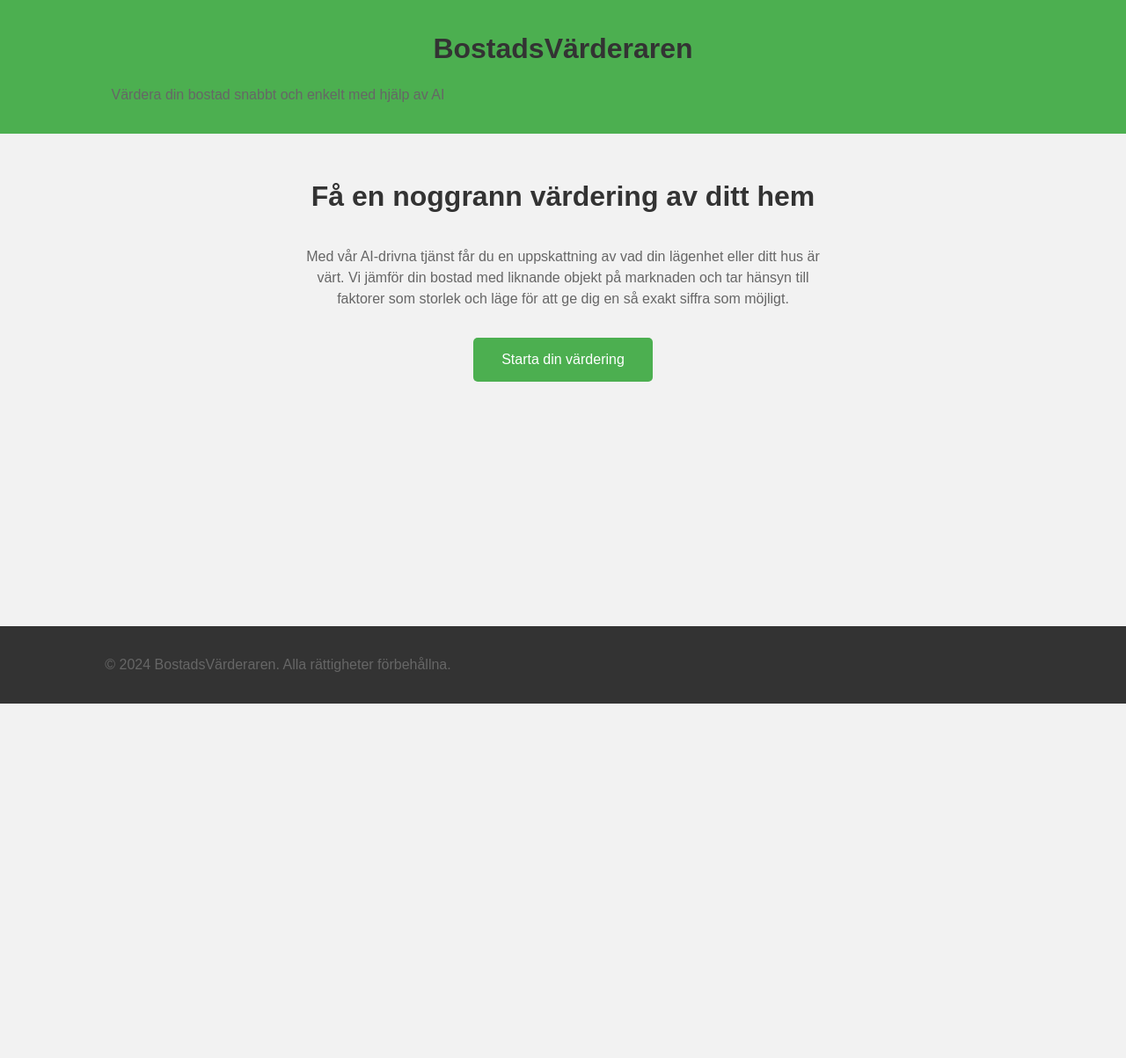
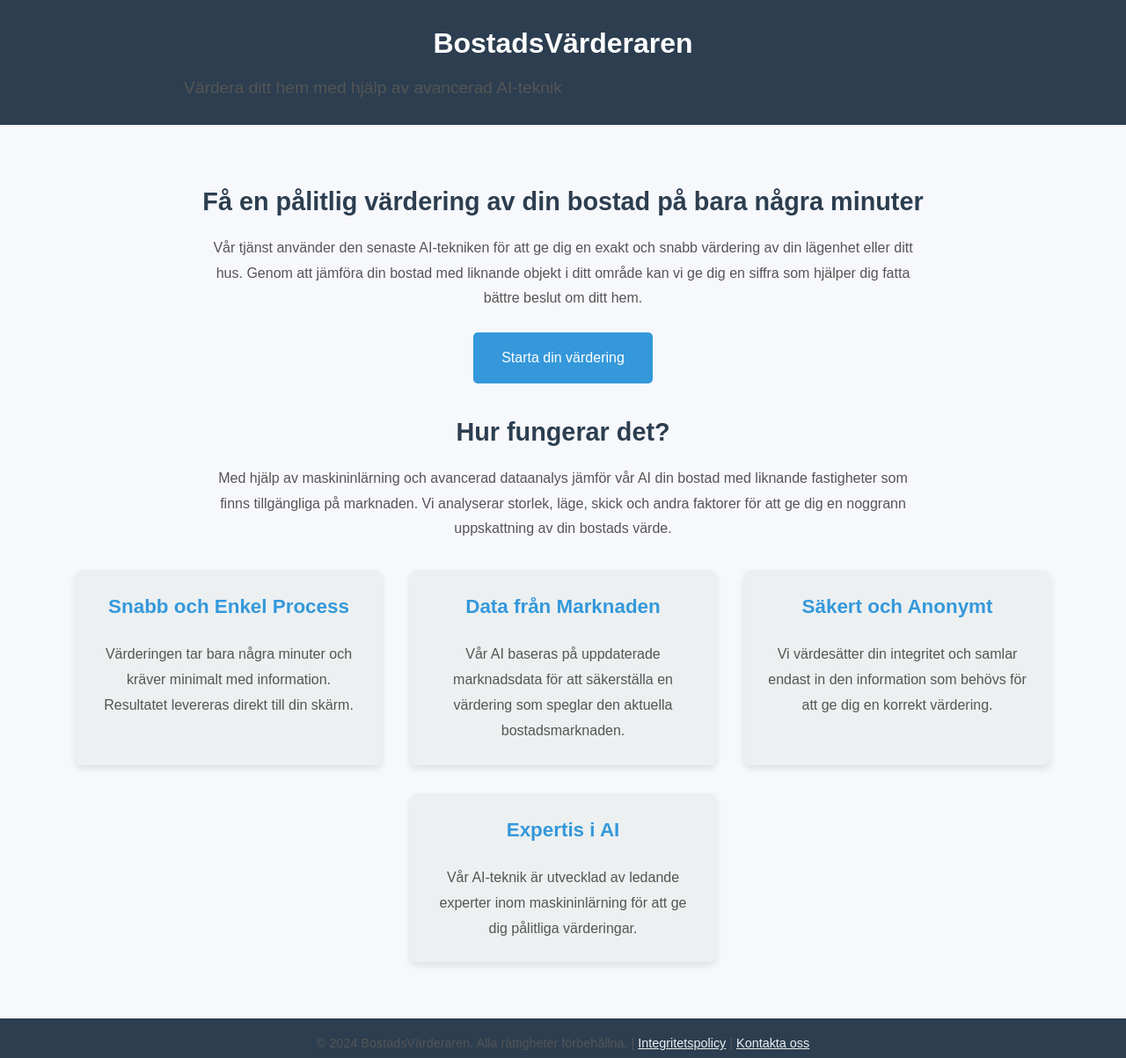
Before and after one commit to RabeeElbanna/INl-mning, a plain HTML site: page index.html in a window 1280 px wide. Shown: the whole page at 88% size. Before the commit the page ends 800 px from the top, so only its background shows below. Drawn offline with Linux system fonts and the light colour scheme.

Commit message:
Update index.html

```diff
--- a/index.html
+++ b/index.html
@@ -3,63 +3,106 @@
 <head>
     <meta charset="UTF-8">
     <meta name="viewport" content="width=device-width, initial-scale=1.0">
-    <title>BostadsVärderaren - Värdera ditt hem med AI</title>
+    <title>BostadsVärderaren - Värdera din bostad med AI</title>
     <style>
+        /* Grundläggande stil för att skapa en modern och professionell känsla */
         body {
             font-family: Arial, sans-serif;
             margin: 0;
             padding: 0;
-            background-color: #f2f2f2;
+            background-color: #f7f8fc;
+            color: #333;
+            line-height: 1.6;
         }
 
         header {
-            background-color: #4CAF50;
-            color: white;
-            padding: 1rem;
+            background-color: #2C3E50;
+            color: #fff;
+            padding: 1.5rem;
             text-align: center;
         }
 
-        main {
-            display: flex;
-            flex-direction: column;
-            align-items: center;
-            text-align: center;
-            padding: 2rem;
+        header h1 {
+            margin: 0;
+            font-size: 2rem;
         }
 
-        h1 {
-            color: #333;
+        header p {
+            margin: 0.5rem 0 0;
+            font-size: 1.2rem;
+        }
+
+        main {
+            padding: 2rem;
+            max-width: 1200px;
+            margin: 0 auto;
+        }
+
+        .section {
+            margin: 2rem 0;
+            text-align: center;
+        }
+
+        h2 {
+            color: #2C3E50;
+            font-size: 1.8rem;
+            margin-bottom: 1rem;
         }
 
         p {
-            color: #666;
-            max-width: 600px;
-            line-height: 1.5;
+            color: #555;
+            max-width: 800px;
+            margin: 0 auto;
+            line-height: 1.8;
         }
 
         .cta-button {
-            background-color: #4CAF50;
+            display: inline-block;
+            background-color: #3498DB;
             color: white;
             padding: 1rem 2rem;
-            margin-top: 1rem;
+            margin-top: 1.5rem;
             border: none;
             border-radius: 5px;
             cursor: pointer;
             font-size: 1rem;
+            text-decoration: none;
+            transition: background-color 0.3s;
         }
 
         .cta-button:hover {
-            background-color: #45a049;
+            background-color: #2980B9;
+        }
+
+        .features {
+            display: flex;
+            flex-wrap: wrap;
+            justify-content: center;
+            gap: 2rem;
+            margin-top: 2rem;
+        }
+
+        .feature {
+            background-color: #ecf0f1;
+            padding: 1.5rem;
+            border-radius: 8px;
+            box-shadow: 0 4px 8px rgba(0,0,0,0.1);
+            flex: 1 1 250px;
+            max-width: 300px;
+        }
+
+        .feature h3 {
+            color: #3498DB;
+            font-size: 1.4rem;
+            margin-top: 0;
         }
 
         footer {
-            background-color: #333;
+            background-color: #2C3E50;
             color: white;
             text-align: center;
             padding: 1rem;
-            position: fixed;
-            bottom: 0;
-            width: 100%;
+            font-size: 0.9rem;
         }
     </style>
 </head>
@@ -67,17 +110,43 @@
 
 <header>
     <h1>BostadsVärderaren</h1>
-    <p>Värdera din bostad snabbt och enkelt med hjälp av AI</p>
+    <p>Värdera ditt hem med hjälp av avancerad AI-teknik</p>
 </header>
 
 <main>
-    <h1>Få en noggrann värdering av ditt hem</h1>
-    <p>Med vår AI-drivna tjänst får du en uppskattning av vad din lägenhet eller ditt hus är värt. Vi jämför din bostad med liknande objekt på marknaden och tar hänsyn till faktorer som storlek och läge för att ge dig en så exakt siffra som möjligt.</p>
-    <button class="cta-button">Starta din värdering</button>
+    <section class="section">
+        <h2>Få en pålitlig värdering av din bostad på bara några minuter</h2>
+        <p>Vår tjänst använder den senaste AI-tekniken för att ge dig en exakt och snabb värdering av din lägenhet eller ditt hus. Genom att jämföra din bostad med liknande objekt i ditt område kan vi ge dig en siffra som hjälper dig fatta bättre beslut om ditt hem.</p>
+        <a href="#" class="cta-button">Starta din värdering</a>
+    </section>
+
+    <section class="section">
+        <h2>Hur fungerar det?</h2>
+        <p>Med hjälp av maskininlärning och avancerad dataanalys jämför vår AI din bostad med liknande fastigheter som finns tillgängliga på marknaden. Vi analyserar storlek, läge, skick och andra faktorer för att ge dig en noggrann uppskattning av din bostads värde.</p>
+    </section>
+
+    <section class="section features">
+        <div class="feature">
+            <h3>Snabb och Enkel Process</h3>
+            <p>Värderingen tar bara några minuter och kräver minimalt med information. Resultatet levereras direkt till din skärm.</p>
+        </div>
+        <div class="feature">
+            <h3>Data från Marknaden</h3>
+            <p>Vår AI baseras på uppdaterade marknadsdata för att säkerställa en värdering som speglar den aktuella bostadsmarknaden.</p>
+        </div>
+        <div class="feature">
+            <h3>Säkert och Anonymt</h3>
+            <p>Vi värdesätter din integritet och samlar endast in den information som behövs för att ge dig en korrekt värdering.</p>
+        </div>
+        <div class="feature">
+            <h3>Expertis i AI</h3>
+            <p>Vår AI-teknik är utvecklad av ledande experter inom maskininlärning för att ge dig pålitliga värderingar.</p>
+        </div>
+    </section>
 </main>
 
 <footer>
-    <p>&copy; 2024 BostadsVärderaren. Alla rättigheter förbehållna.</p>
+    <p>&copy; 2024 BostadsVärderaren. Alla rättigheter förbehållna. | <a href="#" style="color: #ecf0f1;">Integritetspolicy</a> | <a href="#" style="color: #ecf0f1;">Kontakta oss</a></p>
 </footer>
 
 </body>
```
